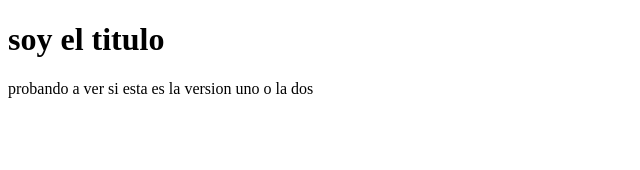
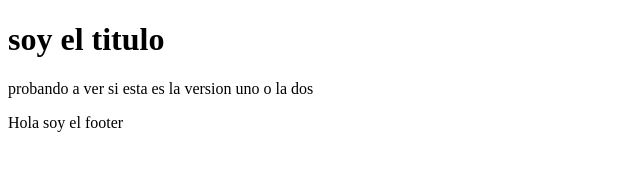
Before and after one commit to fperalesc/EjemploGit, a plain HTML site: page segundo.html in a window 1280 px wide. Shown: the whole page, without its empty margins (0-640 px from the left). Drawn offline with Linux system fonts and the light colour scheme.

Commit message:
readme y segundo html modificado con footer

```diff
--- a/segundo.html
+++ b/segundo.html
@@ -8,5 +8,7 @@
 <body>
     <h1>soy el titulo</h1>
     <p>probando a ver si esta es la version uno o la dos</p>
+
+    <footer>Hola soy el footer</footer>
 </body>
 </html>
```
Also changed, not shown: 1 other file.
